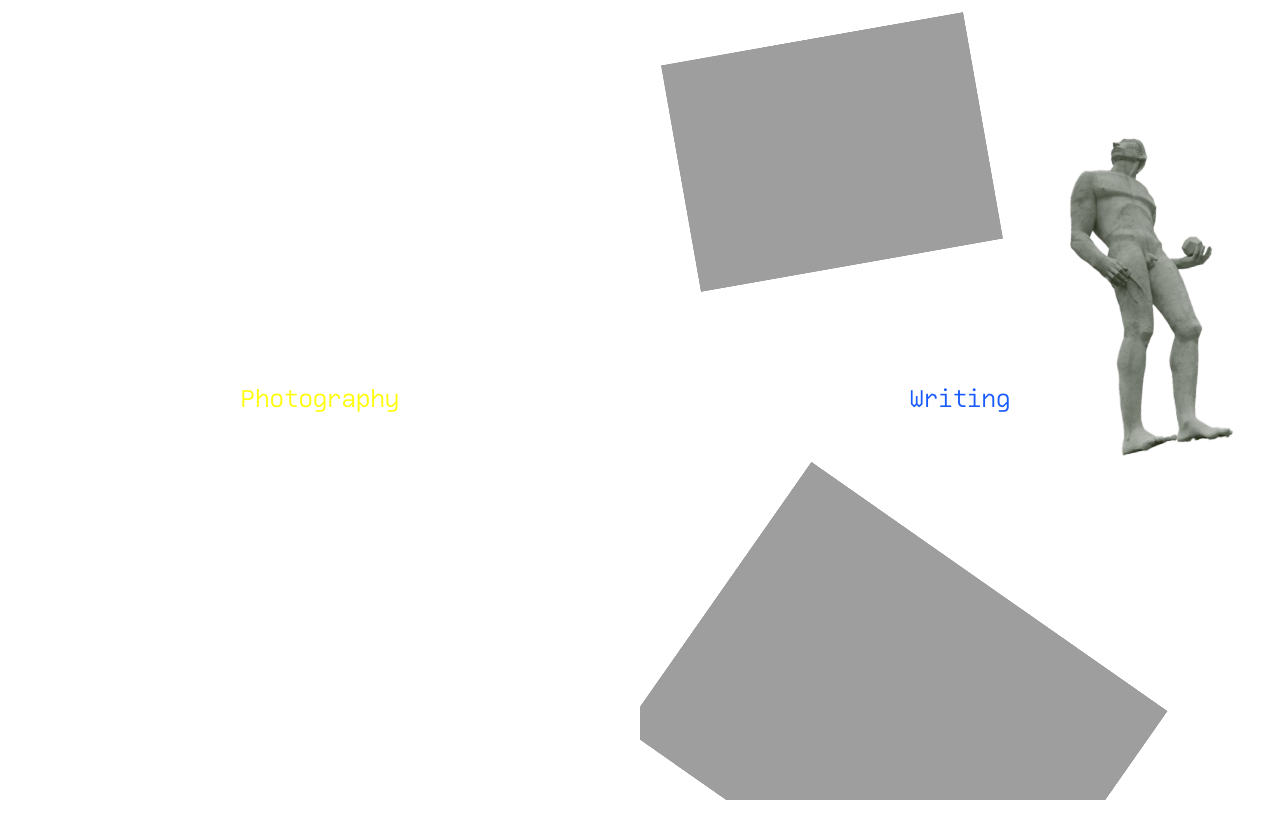
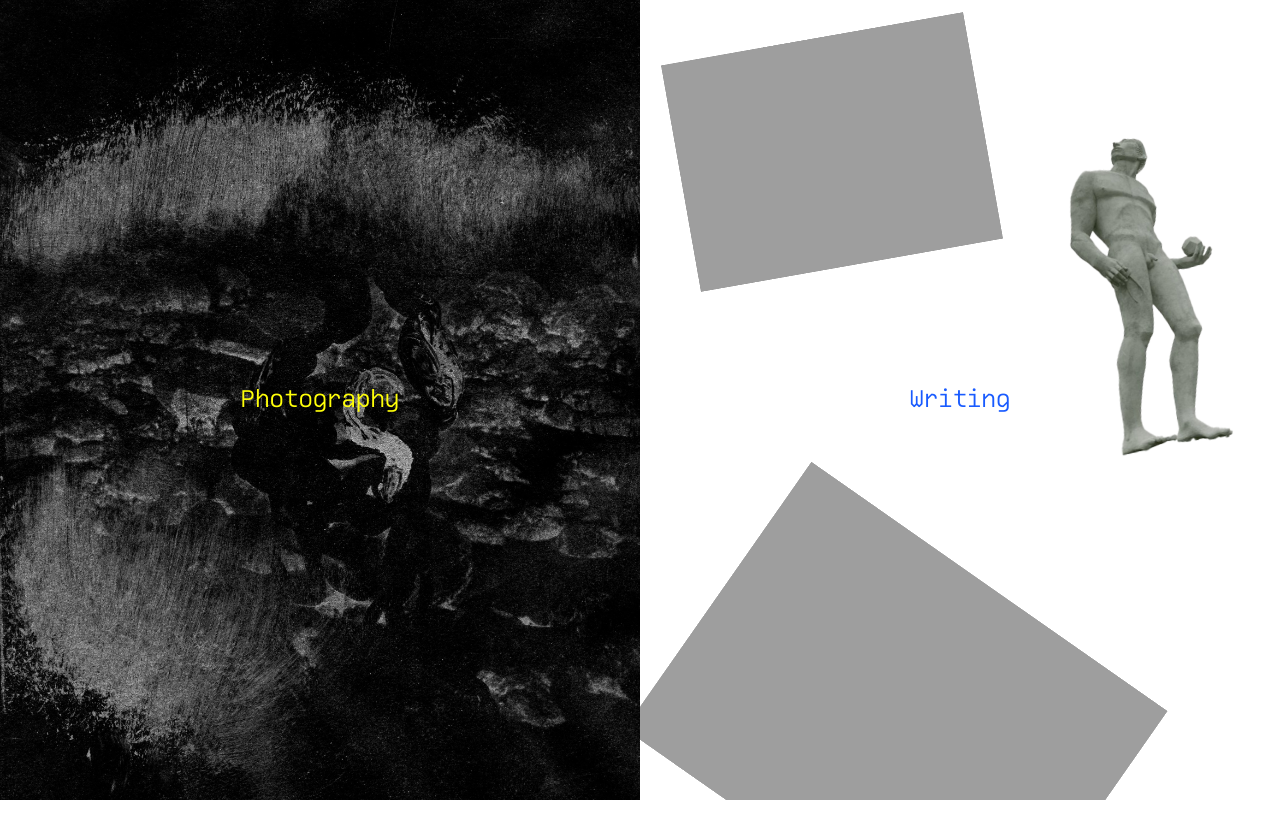
Before and after one commit to agart337/Kanishka, a plain HTML site: page index.html in a window 1280 px wide. Drawn offline with Linux system fonts and the light colour scheme; the site is published under a folder, as on GitHub Pages, so addresses that start at the root find nothing.

Commit message:
landing page

```diff
--- a/style.css
+++ b/style.css
@@ -103,7 +103,7 @@ a:hover {
 }
 
 .column1 {
-    background-image: url('/edited/image1.jpg');
+    background-image: url('edited/image1.jpg');
     background-size: cover;
     background-position: center;
     background-repeat: no-repeat;
```
